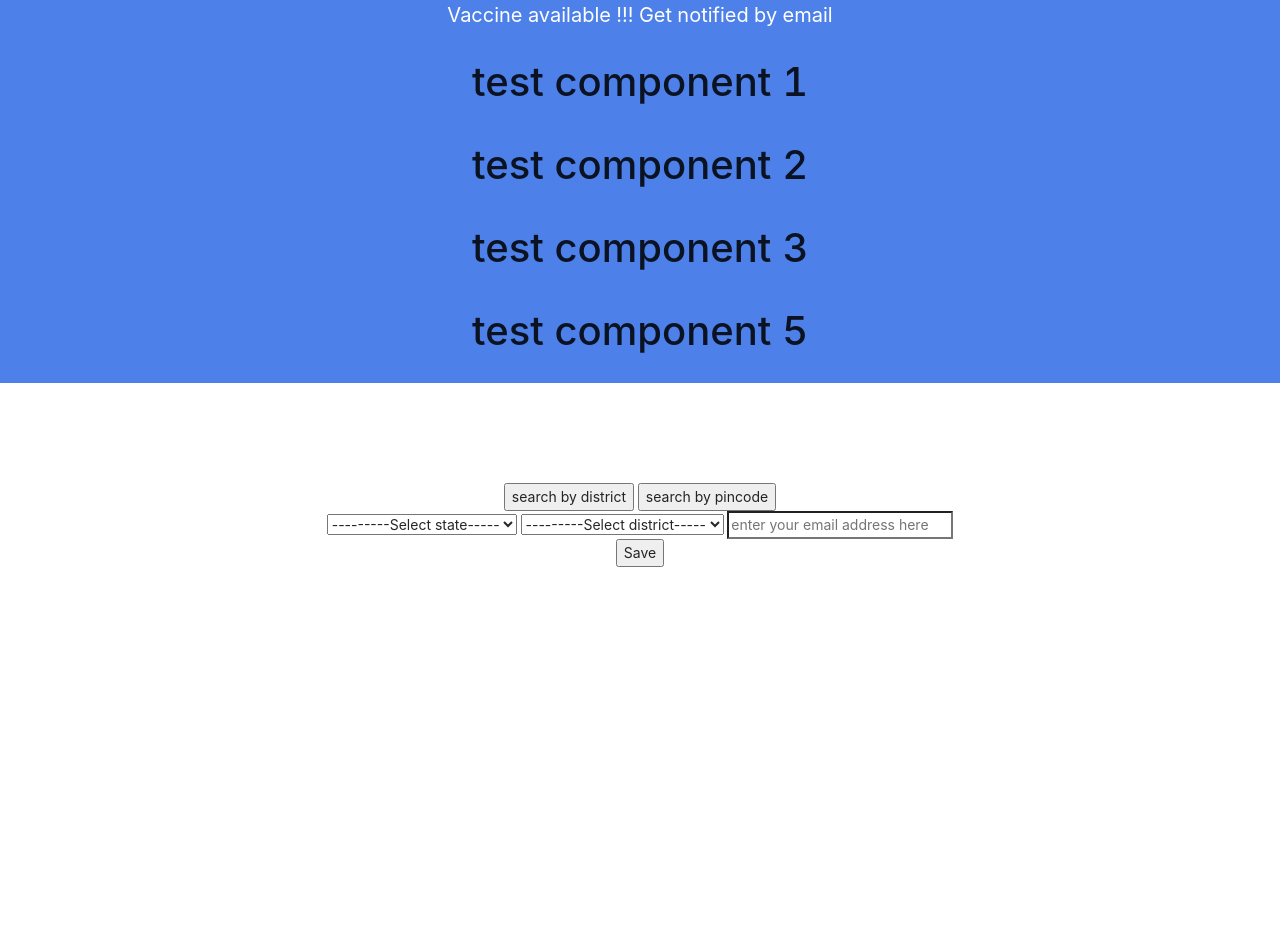
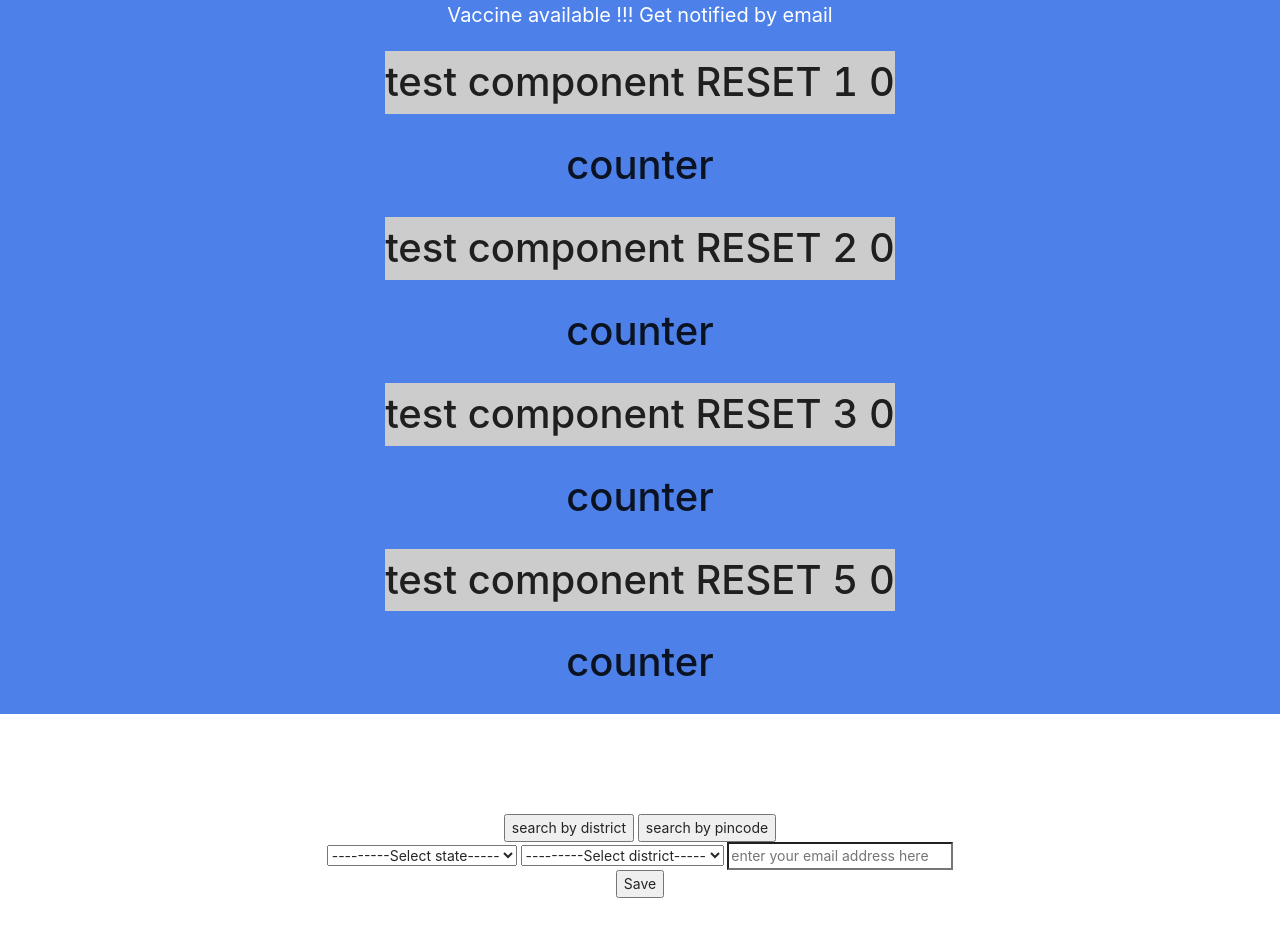
Before and after one commit to abhashkumar/covinui, a React (Create React App) app: page / in a window 1280 px wide. Shown: the top 936 px of the page. Before the commit the page ends 800 px from the top, so only its background shows below. Built offline with nearby package versions, Linux system fonts and the light colour scheme.

Commit message:
learning props, state, and useEffect, and Lazy loading

```diff
--- a/src/App.js
+++ b/src/App.js
@@ -23,7 +23,7 @@ class App extends  React.Component{
   }
   testComponentsList = [2,3,5].map((item) => {
     return(
-      <TestCOmponent1 id = {item} />
+      <TestCOmponent1 id = {item} darkMode = {false}/>
     )
   })
   render() {
--- a/src/TestCOmponent1.js
+++ b/src/TestCOmponent1.js
@@ -5,10 +5,81 @@ function TestCOmponent1(props)
 {
     //destructuring props
     const {id} = props
+
+    //using state
+    // Array destructuring , in case of object destructuring we would have given the same name as property
+    const [result, setResult] = React.useState(0);
     console.log(props)
+    console.log(result)
+
+    function handleClick() {
+
+        setResult(0)
+    }
+
+    //best practice, if you ever need to use the old value of state better to pass a function in set state that take a parameter as old state
+    function add(){
+        /*
+        setResult(function(oldValue){
+            return oldValue + 1
+        })
+        */
+       setResult((prev) => prev + 1)
+    }
+
+    //styling using react dynamically using react
+    const styles = {
+        backgroundColor: props.darkMode ? "#222222": "#cccccc"
+    }
+
     return (
-        <h1>test component {id}</h1>
+        <div>
+            <div onClick = {handleClick}>
+                <h1 style={styles}>test component RESET {id} {result} </h1>
+            </div>
+            <div onClick = {add}>
+                    <h1>counter </h1>
+            </div>
+        </div>
     )
 }
 
+//using the effect hooks
+//https://reactjs.org/docs/hooks-effect.html
+//https://overreacted.io/a-complete-guide-to-useeffect/
+
+
+/*
+
+1. What is a "side effect" in React? What are some examples?
+- Any code that affects an outside system.
+- local storage, API, websockets, two states to keep in sync
+
+
+2. What is NOT a "side effect" in React? Examples?
+- Anything that React is in charge of.
+- Maintaining state, keeping the UI in sync with the data,
+  render DOM elements
+
+
+3. When does React run your useEffect function? When does it NOT run
+   the effect function?
+- As soon as the component loads (first render)
+- On every re-render of the component (assuming no dependencies array)
+- Will NOT run the effect when the values of the dependencies in the
+  array stay the same between renders
+
+
+4. How would you explain what the "dependecies array" is?
+- Second paramter to the useEffect function
+- A way for React to know whether it should re-run the effect function
+
+
+
+the first parameter function inside useEffect can be used to return one more function that react uses to cleanup things, if you are calling an api inside the
+first parameter function use then rathen then using async await
+
+
+*/
+
 export default TestCOmponent1
```
